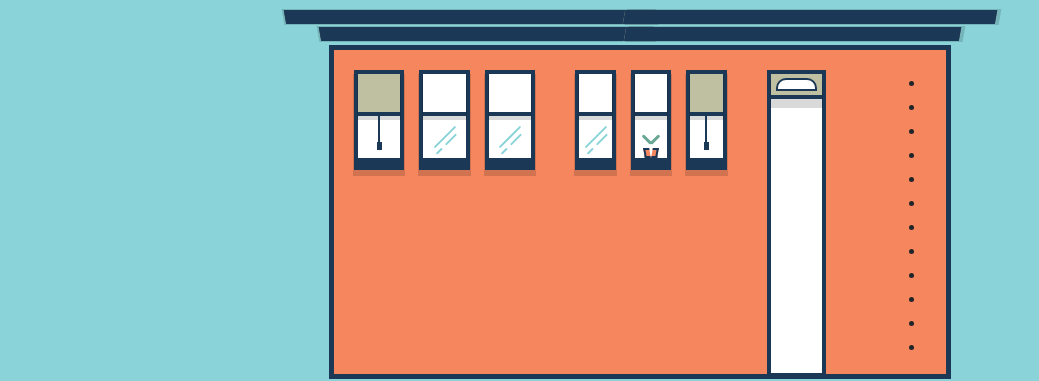
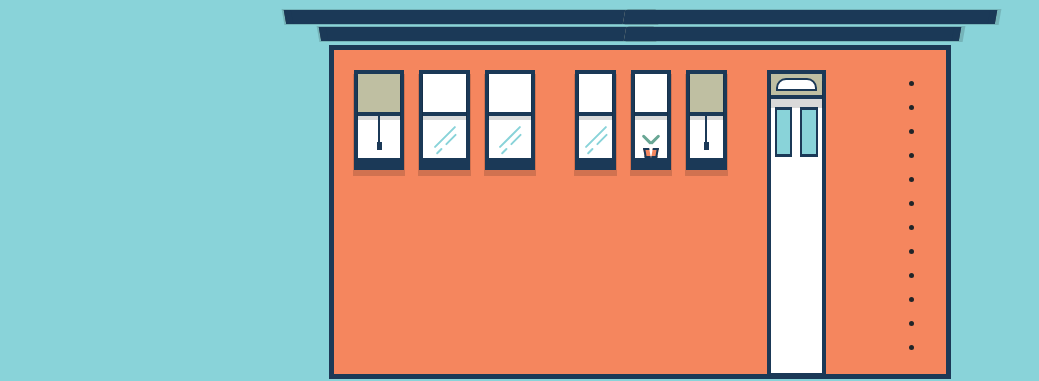
Before and after one commit to stewilondanga/responsive-buildingz, a plain HTML site: page index.html in a window 1280 px wide. Shown: the part 87-468 px from the top of the page, without its empty margins (0-1039 px from the left). Drawn offline with nearby package versions, Linux system fonts and the light colour scheme.

Commit message:
add css/styles.css

```diff
--- a/css/styles.css
+++ b/css/styles.css
@@ -386,7 +386,7 @@ a:hover {
   justify-content: space-around;
 }
 
-/*#door .main .glass {
+#door .main .glass {
   width: calc(50% - 8px);
   height: 50px;
   background: #89d3d9;
@@ -395,7 +395,8 @@ a:hover {
   border-bottom: 3px solid #1b3957;
   position: relative;
 }
-#door .main .glass::before {
+
+/*#door .main .glass::before {
   content: '';
   position: absolute;
   width: 10px;
```
